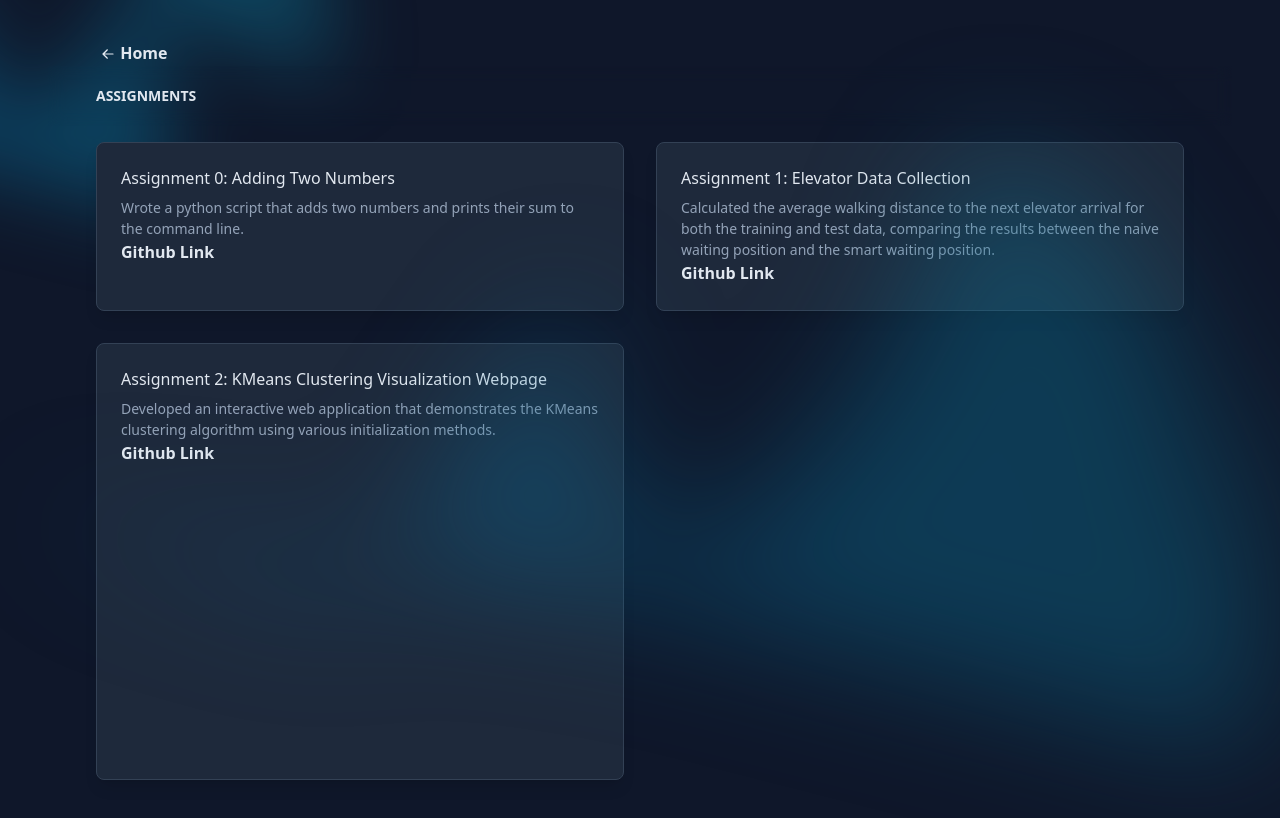
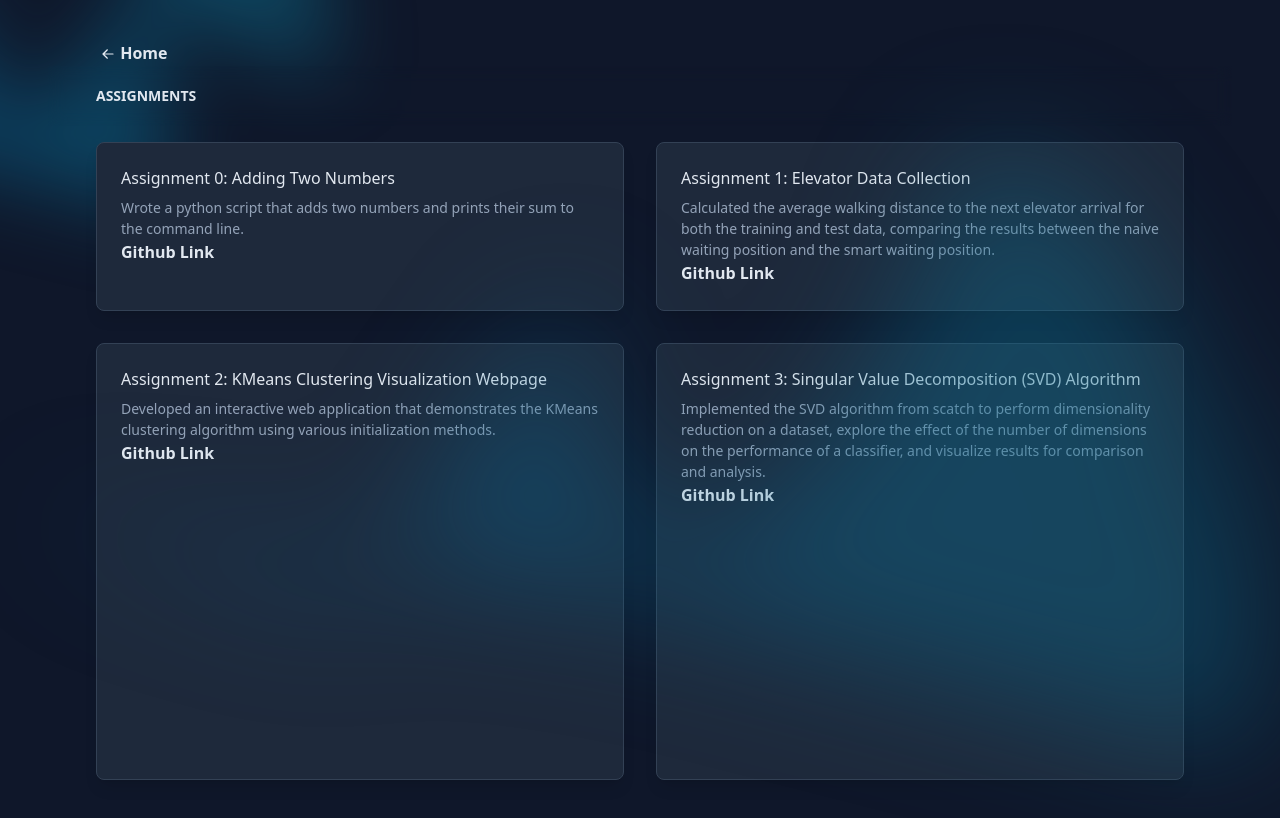
Before and after one commit to Alan0893/Alan0893.github.io, a React (Create React App) app: page /#/assignments in a window 1280 px wide. Shown: the top 818 px of the page. Built offline with nearby package versions, Linux system fonts and the light colour scheme.

Commit message:
added new assignment

```diff
--- a/src/pages/Assignments.js
+++ b/src/pages/Assignments.js
@@ -33,6 +33,11 @@ const assignments = [
     description: 'Developed an interactive web application that demonstrates the KMeans clustering algorithm using various initialization methods.',
     repoLink: 'https://github.com/Alan0893/alanl193-assignment-2',
     videoLink: '/assets/videos/assignment2.mp4'
+  },
+  {
+    title: 'Assignment 3: Singular Value Decomposition (SVD) Algorithm',
+    description: 'Implemented the SVD algorithm from scatch to perform dimensionality reduction on a dataset, explore the effect of the number of dimensions on the performance of a classifier, and visualize results for comparison and analysis.',
+    repoLink: 'https://github.com/Alan0893/alanl193-assignment-3'
   }
 ];
 
```
